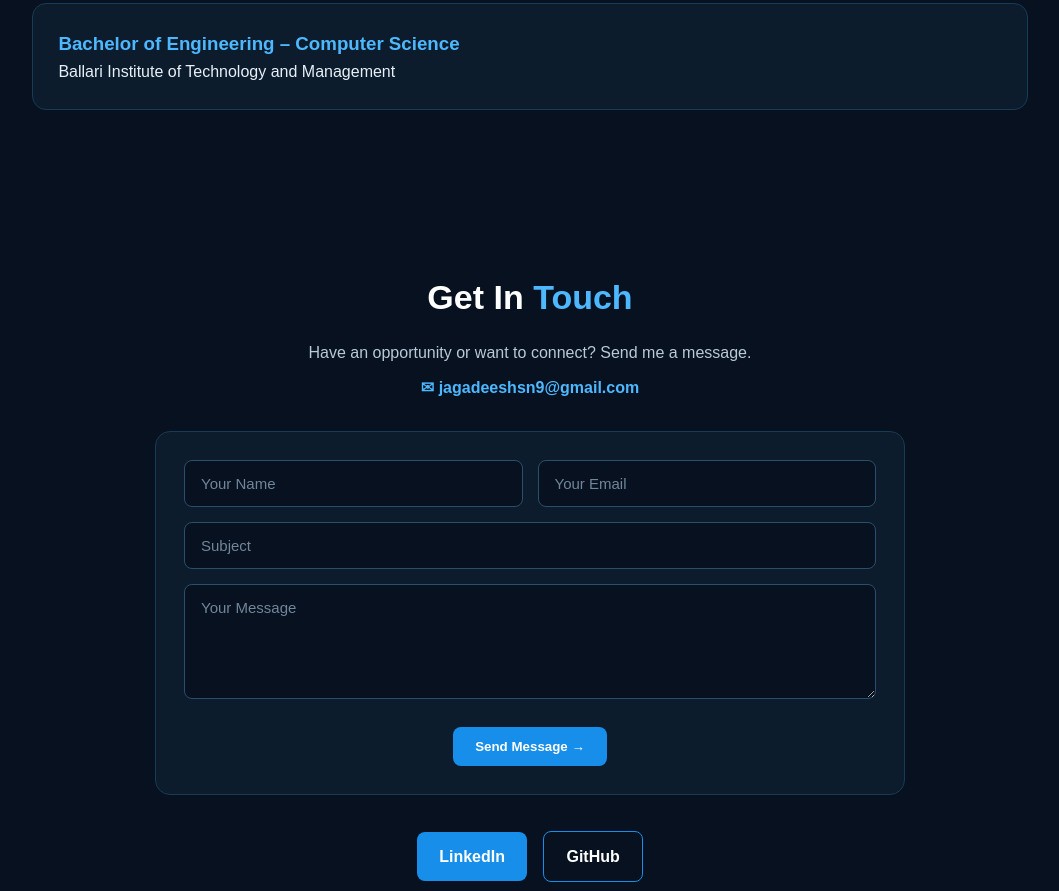
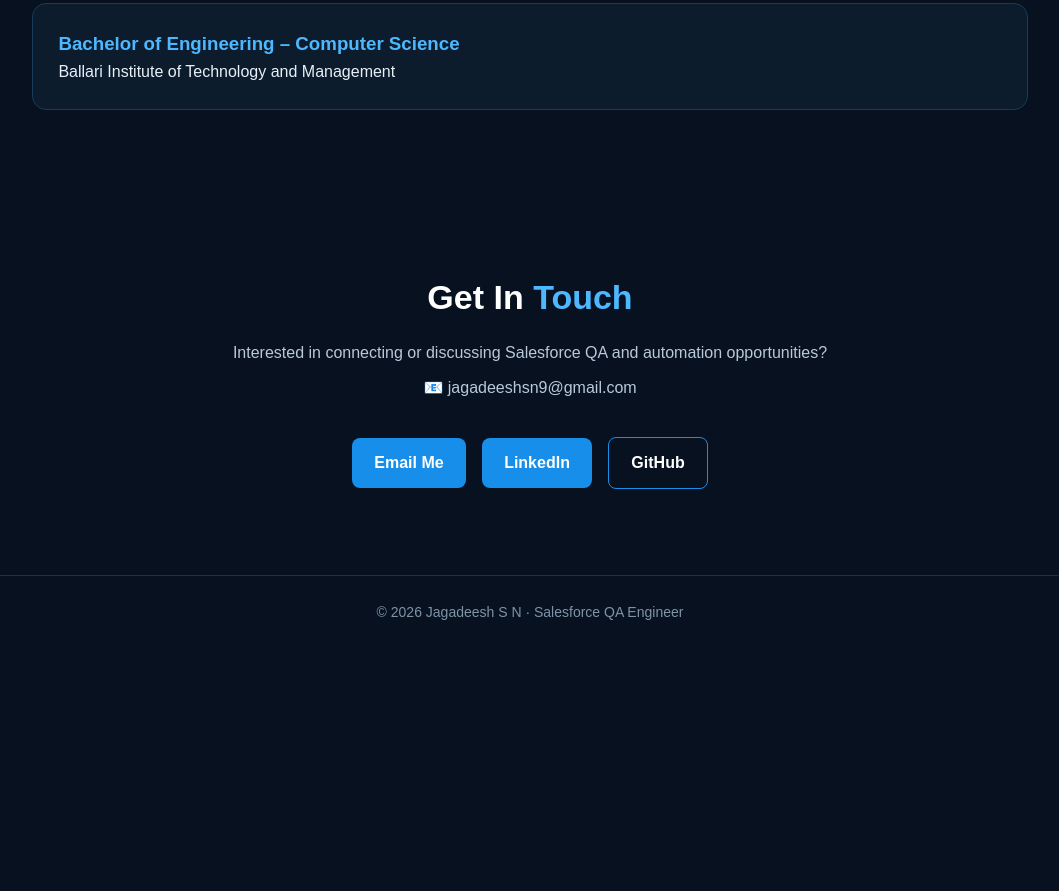
Before and after one commit to Jagadeesh-ops/Jagadeesh-ops.github.io, a plain HTML site: page index.html in a window 1280 px wide. Shown: the part 4554-5445 px from the top of the page, without its empty margins (110-1169 px from the left). After the commit the page ends 5202 px from the top, so only its background shows below. Drawn offline with Linux system fonts and the light colour scheme.

Commit message:
Refactor contact section and update styles
Removed the contact section styles and updated the contact information layout.

```diff
--- a/index.html
+++ b/index.html
@@ -966,159 +966,31 @@
 
 <!-- Contact -->
 
-<style>
-  /* Contact Section */
-
-  .contact {
-    text-align: center;
-  }
-
-  .contact-subtitle {
-    color: #aebdcc;
-    margin-bottom: 12px;
-  }
-
-  .contact-email {
-    display: inline-block;
-    color: #4db8ff;
-    font-weight: bold;
-    font-size: 16px;
-    margin-bottom: 30px;
-    transition: 0.3s;
-  }
-
-  .contact-email:hover {
-    color: #72c8ff;
-  }
-
-  .contact-form {
-    max-width: 750px;
-    margin: 0 auto;
-    padding: 28px;
-    background: #0c1c2d;
-    border: 1px solid #183b57;
-    border-radius: 15px;
-  }
-
-  .form-row {
-    display: grid;
-    grid-template-columns: 1fr 1fr;
-    gap: 15px;
-  }
-
-  .contact-form input,
-  .contact-form textarea {
-    width: 100%;
-    padding: 14px 16px;
-    margin-bottom: 15px;
-    background: #07111f;
-    border: 1px solid #28506d;
-    border-radius: 8px;
-    color: #ffffff;
-    font-family: Arial, Helvetica, sans-serif;
-    font-size: 15px;
-    outline: none;
-  }
-
-  .contact-form input::placeholder,
-  .contact-form textarea::placeholder {
-    color: #71869a;
-  }
-
-  .contact-form input:focus,
-  .contact-form textarea:focus {
-    border-color: #168eea;
-    box-shadow: 0 0 0 2px rgba(22, 142, 234, 0.12);
-  }
-
-  .contact-form textarea {
-    resize: vertical;
-  }
-
-  .send-btn {
-    border: none;
-    cursor: pointer;
-    margin: 5px 0 0;
-  }
-
-  @media (max-width: 700px) {
-
-    .form-row {
-      grid-template-columns: 1fr;
-      gap: 0;
-    }
-
-    .contact-form {
-      padding: 20px;
-    }
-
-  }
-</style>
-
-
 <section id="contact" class="contact">
 
   <h2 class="section-title">
     Get In <span>Touch</span>
   </h2>
 
-  <p class="contact-subtitle">
-    Have an opportunity or want to connect? Send me a message.
+  <p>
+    Interested in connecting or discussing Salesforce QA
+    and automation opportunities?
   </p>
 
-  <a
-    class="contact-email"
-    href="mailto:jagadeeshsn9@gmail.com">
-    ✉ jagadeeshsn9@gmail.com
-  </a>
-
-
-  <form
-    class="contact-form"
-    action="https://formspree.io/f/xkjgpayw"
-    method="POST">
-
-    <div class="form-row">
-
-      <input
-        type="text"
-        name="name"
-        placeholder="Your Name"
-        required>
-
-      <input
-        type="email"
-        name="email"
-        placeholder="Your Email"
-        required>
-
-    </div>
-
-
-    <input
-      type="text"
-      name="subject"
-      placeholder="Subject"
-      required>
-
-
-    <textarea
-      name="message"
-      rows="5"
-      placeholder="Your Message"
-      required></textarea>
-
-
-    <button
-      type="submit"
-      class="btn send-btn">
-      Send Message →
-    </button>
-
-  </form>
-
+  <p>
+    📧
+    <a href="mailto:jagadeeshsn9@gmail.com">
+      jagadeeshsn9@gmail.com
+    </a>
+  </p>
 
   <div class="buttons">
+
+    <a
+      class="btn"
+      href="mailto:jagadeeshsn9@gmail.com">
+      Email Me
+    </a>
 
     <a
       class="btn"
```
